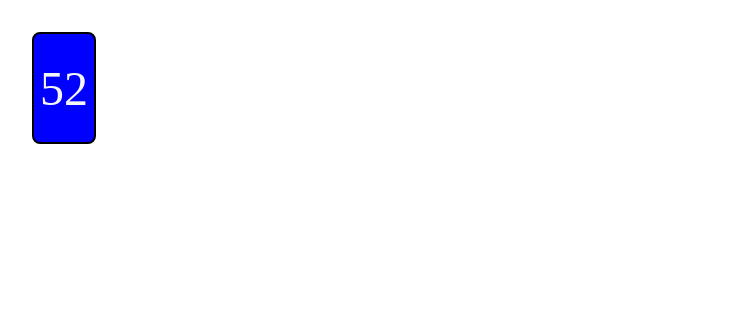
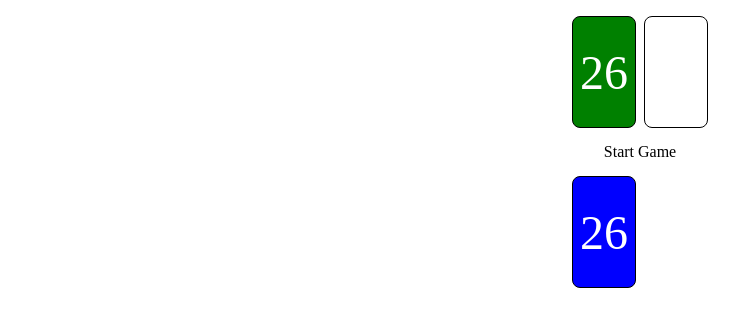
Before and after one commit to Mmarin95/flipcard-game, a plain HTML site: page index.html in a window 1280 px wide. Shown: the whole page, without its empty margins (0-739 px from the left). Drawn offline with Linux system fonts and the light colour scheme.

Commit message:
Add game html and css

```diff
--- a/index.html
+++ b/index.html
@@ -9,8 +9,12 @@
     <script type="module" src="script.js" defer></script>
   </head>
   <body>
-    <div id="table">
-      <div id="card-deck" class="card card-deck">52</div>
+    <div class="computer-deck deck">26</div>
+    <div class="computer-card-slot card-slot">
+      <div class="card"></div>
     </div>
+    <div class="text">Start Game</div>
+    <div class="player-deck deck">26</div>
+    <div class="player-card-slot card-slot"></div>
   </body>
 </html>
--- a/script.js
+++ b/script.js
@@ -3,27 +3,27 @@ import Deck from "./Deck.js";
 const deck = new Deck();
 deck.shuffle();
 
-const deckSlot = document.getElementById("card-deck");
-const table = document.getElementById("table");
+// const deckSlot = document.getElementById("card-deck");
+// const table = document.getElementById("table");
 
 // table.appendChild(deck.cards[0].cardHTML());
 
-const getOneCard = () => {
-  if (deck.cards.length == 0) {
-    cleanTable();
-  } else {
-    const card = deck.cards.pop();
-    table.appendChild(card.cardHTML());
-    deckSlot.innerHTML = deck.numCards;
-  }
-};
+// const getOneCard = () => {
+//   if (deck.cards.length == 0) {
+//     cleanTable();
+//   } else {
+//     const card = deck.cards.pop();
+//     table.appendChild(card.cardHTML());
+//     deckSlot.innerHTML = deck.numCards;
+//   }
+// };
 
-const cleanTable = () => {
-  const faces = document.querySelectorAll(".card-face");
-  faces.forEach((face) => face.remove());
-  deck.refreshDeck();
-  deck.shuffle();
-  deckSlot.innerHTML = deck.numCards;
-};
+// const cleanTable = () => {
+//   const faces = document.querySelectorAll(".card-face");
+//   faces.forEach((face) => face.remove());
+//   deck.refreshDeck();
+//   deck.shuffle();
+//   deckSlot.innerHTML = deck.numCards;
+// };
 
-deckSlot.addEventListener("click", getOneCard);
+// deckSlot.addEventListener("click", getOneCard);
--- a/styles.css
+++ b/styles.css
@@ -1,50 +1,65 @@
-* {
+*,
+::before,
+*::after {
   box-sizing: border-box;
 }
 
 body {
   margin: 0;
   padding: 1rem;
+  display: grid;
+  grid-template-columns: repeat(2, 4rem);
+  grid-template-rows: 7rem 2rem 7rem;
+  gap: 0.5rem;
+  cursor: pointer;
+  justify-content: center;
 }
 
-#table {
+.deck {
+  height: 100%;
+  width: 100%;
+  border: 1px solid black;
+  border-radius: .5rem;
   display: flex;
-  flex-wrap: wrap;
+  justify-content: center;
+  align-items: center;
+  font-size: 3rem;
+  color: white;
+  user-select: none;
 }
 
-.red {
-  color: red;
+.computer-deck {
+  background-color: green;
 }
 
-.black {
-  color: black;
+.player-deck {
+  background-color: blue;
 }
 
-.card-deck {
-  color: whitesmoke;
-  background-color: blue;
-  cursor: pointer;
+.text {
+  grid-column: span 2;
+  display: flex;
+  justify-content: center;
+  align-items: center;
 }
 
 .card {
   position: relative;
-  margin: 1rem;
-  width: 4rem;
-  height: 7rem;
-  border: 2px solid black;
-  border-radius: 0.5rem;
-  font-size: 3rem;
+  height: 100%;
+  width: 100%;
+  border: 1px solid black;
+  border-radius: .5rem;
 
   display: flex;
   justify-content: center;
   align-items: center;
-  user-select: none;
+  font-size: 4rem;
 }
 
 .card-face::before,
 .card-face::after {
+  position: absolute;
   content: attr(data-value);
-  position: absolute;
   font-size: 1rem;
 }
 
@@ -58,3 +73,11 @@ body {
   bottom: 0.5rem;
   transform: rotate(180deg);
 }
+
+.card.red {
+  color: red;
+}
+
+.card.black {
+  color: black;
+}
```
